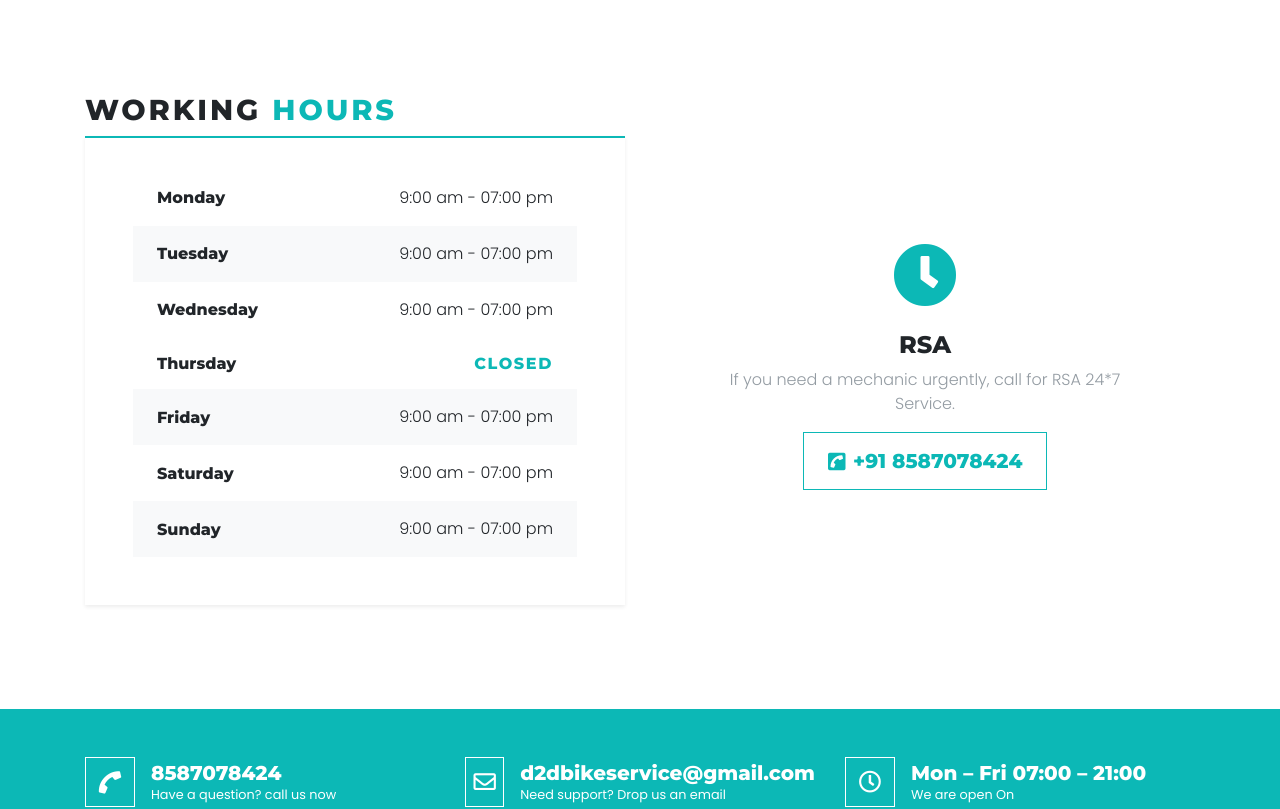
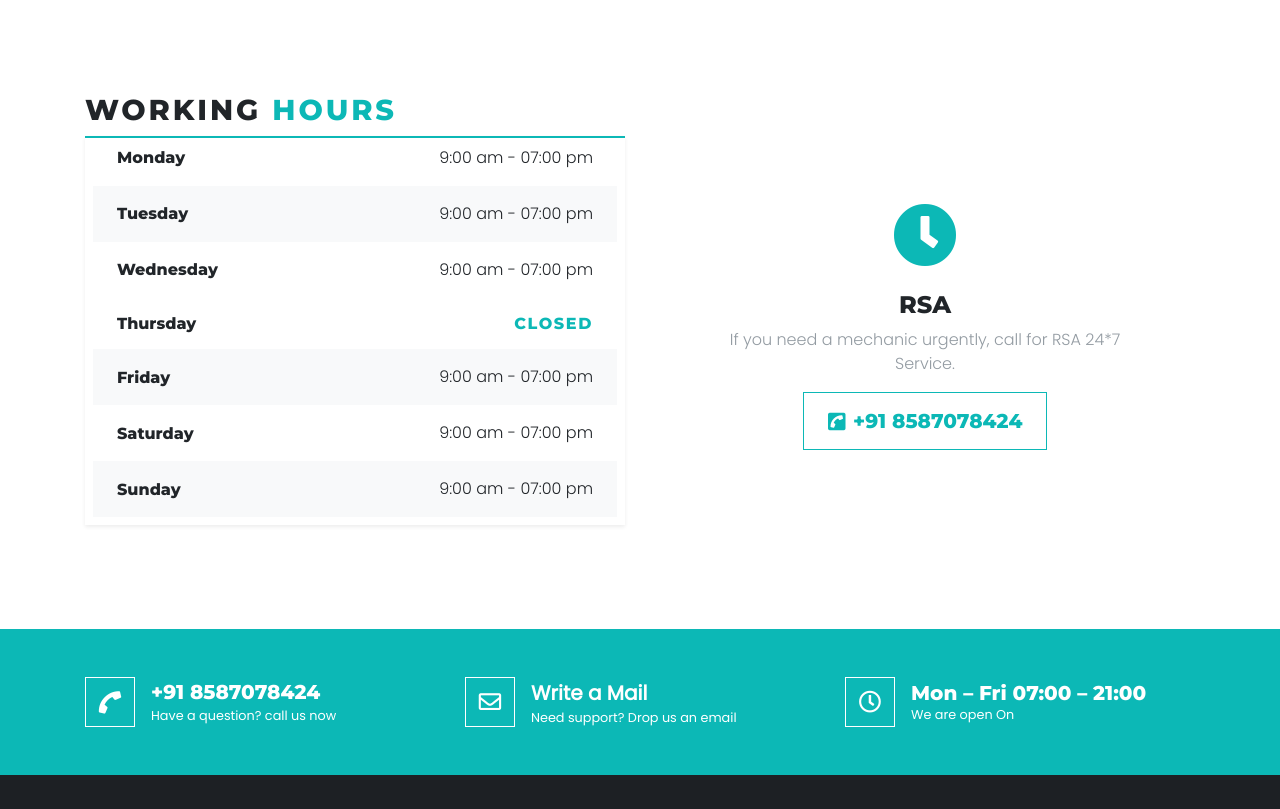
Before and after one commit to thiszsachin/d2d-ui, an Angular app: page / in a window 1280 px wide. Shown: the part 3780-4589 px from the top of the page. Built offline with nearby package versions, Linux system fonts and the light colour scheme.

Commit message:
added responsiveness

```diff
--- a/src/components/home/home.component.css
+++ b/src/components/home/home.component.css
@@ -79,3 +79,8 @@ button:disabled{
 .rotate-180{
   transform: rotate(180deg);
 }
+.mail-sent{
+  color: white !important;
+  font-weight: 600;
+  font-size: 20px;
+}
--- a/src/components/home/home.component.html
+++ b/src/components/home/home.component.html
@@ -36,7 +36,7 @@
       </div>
       <div class="form-group">
         <label for="exampleInputEmail1">Service Date</label>
-        <input type="date" name="bookingDate" [(ngModel)]="bookingDate"  class="form-control" id="exampleInputEmail1" aria-describedby="emailHelp" placeholder="Enter booking date">
+        <input [min]="minDate" type="date" name="bookingDate" [(ngModel)]="bookingDate"  class="form-control" id="exampleInputEmail1" aria-describedby="emailHelp" placeholder="Enter booking date">
         <small *ngIf="bookingDate=='' && showError" class="form-text red-text">Booking Date is Required.</small>
 
       </div>
@@ -588,7 +588,7 @@
       <div class="row align-items-center">
         <div class="col-lg-6 mb-5 mb-lg-0">
           <div class="card shadow-sm border-0">
-            <div class="card-body border-top border-md border-primary p-5">
+            <div class="card-body border-top border-md border-primary p-2">
               <ul class="list-unstyled mb-0">
                 <li class="d-flex align-items-center justify-content-between pb-3 px-4"><strong class="h6 mb-0">Monday </strong><span class="mb-0">9:00 am - 07:00 pm</span></li>
                 <li class="d-flex align-items-center justify-content-between py-3 bg-light px-4"><strong class="h6 mb-0">Tuesday </strong><span class="mb-0">9:00 am - 07:00 pm</span></li>
@@ -605,7 +605,9 @@
           <i class="fa fa-clock fa-4x text-primary mb-4">   </i>
           <h3 class="h4">RSA</h3>
           <p class="text-muted mb-3 px-lg-5">If you need a mechanic urgently, call for RSA 24*7 Service.</p>
-          <div class="text-primary "><a class="btn btn-outline-primary h5 px-4 py-3" href="tel:8587078424"> <i class="fas fa-phone-square mr-2 rotate-180"></i>+91 8587078424</a></div>
+          <div class="text-primary ">
+            <a class="btn btn-outline-primary h5 px-4 py-3" href="tel:8587078424"> <i class="fas fa-phone-square mr-2 rotate-180"></i>+91 8587078424</a>
+          </div>
         </div>
       </div>
     </div>
@@ -620,7 +622,8 @@
               <i class="fa fa-phone"></i>
             </div>
             <div class="ml-3">
-              <h3 class="h5 mb-0">8587078424</h3>
+              <a class="h5 mb-0" href="tel:8587078424">+91 8587078424</a>
+
               <p class="small mb-0">Have a question? call us now</p>
             </div>
           </div>
@@ -629,7 +632,12 @@
           <div class="d-flex align-items-center">
             <div class="contact-icon"><i class="far fa-envelope"></i></div>
             <div class="ml-3">
-              <h3 class="h5 mb-0">d2dbikeservice&#64;gmail.com</h3>
+              <a href="mailto:d2dbikeservice@gmail.com" target="_blank">
+                <span class="mail-sent">
+
+                  Write a Mail
+                </span>
+              </a>
               <p class="small mb-0">Need support? Drop us an email</p>
             </div>
           </div>
--- a/src/components/home/home.component.ts
+++ b/src/components/home/home.component.ts
@@ -1,5 +1,5 @@
 import { HttpClient } from '@angular/common/http';
-import { Component } from '@angular/core';
+import { Component, OnInit } from '@angular/core';
 import { window } from 'rxjs';
 
 @Component({
@@ -7,7 +7,7 @@ import { window } from 'rxjs';
   templateUrl: './home.component.html',
   styleUrls: ['./home.component.css']
 })
-export class HomeComponent {
+export class HomeComponent implements OnInit {
   customerName:any=''
   vehicleModel:any=''
   contact:any=''
@@ -17,9 +17,17 @@ export class HomeComponent {
   isServiceBooked:boolean=false;
   showError:boolean=false
   isBookingClicked=false;
+  minDate!: string;
   constructor(private http:HttpClient){
 
   }
+
+  ngOnInit(): void {
+    const today = new Date();
+    this.minDate = today.toISOString().split('T')[0];
+  }
+
+
 
   bookService(){
     this.showError = false;
--- a/src/styles.css
+++ b/src/styles.css
@@ -853,22 +853,23 @@ input.text-white::placeholder {
   color: #adb5bd;
   transition: all 0.5s;
 }
-.services-item:hover {
+/* .services-item:hover {
   background: #0cb8b6;
   color: #fff;
-}
-.services-item:hover .services-item-text {
-  color: #fff;
-}
-.services-item:hover .services-icon {
+} */
+/* .services-item:hover .services-item-text {
+  color: #fff;
+} */
+/* .services-item:hover .services-icon {
   background: #fff;
   color: #0cb8b6;
-}
-.services-item:hover .services-icon::before {
+} */
+/* .services-item:hover .services-icon::before {
   border-color: #fff;
-}
+} */
 .services-item {
   transition: all 0.5s;
+  background: #82efee !important;
 }
 .services-icon {
   width: 80px;
```
